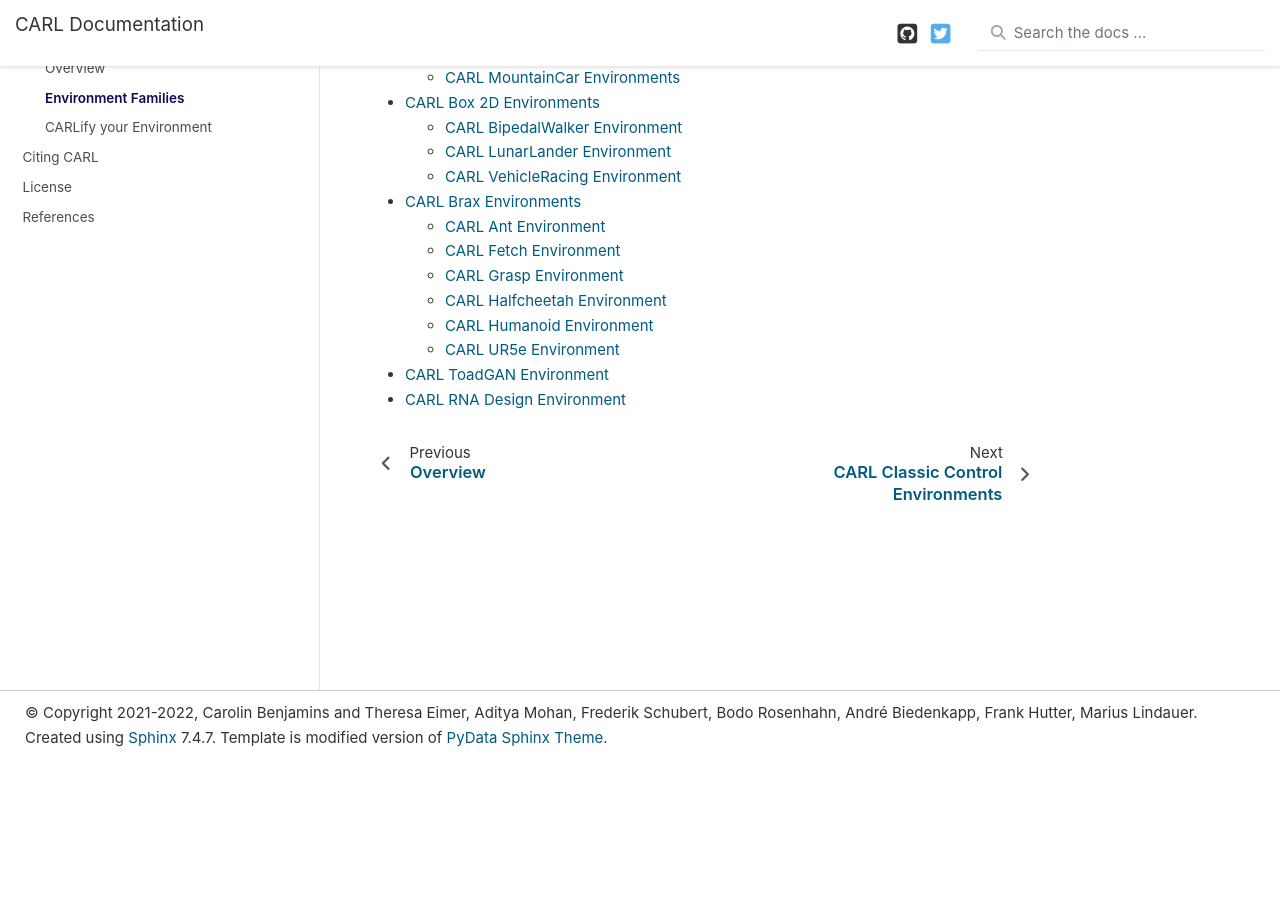
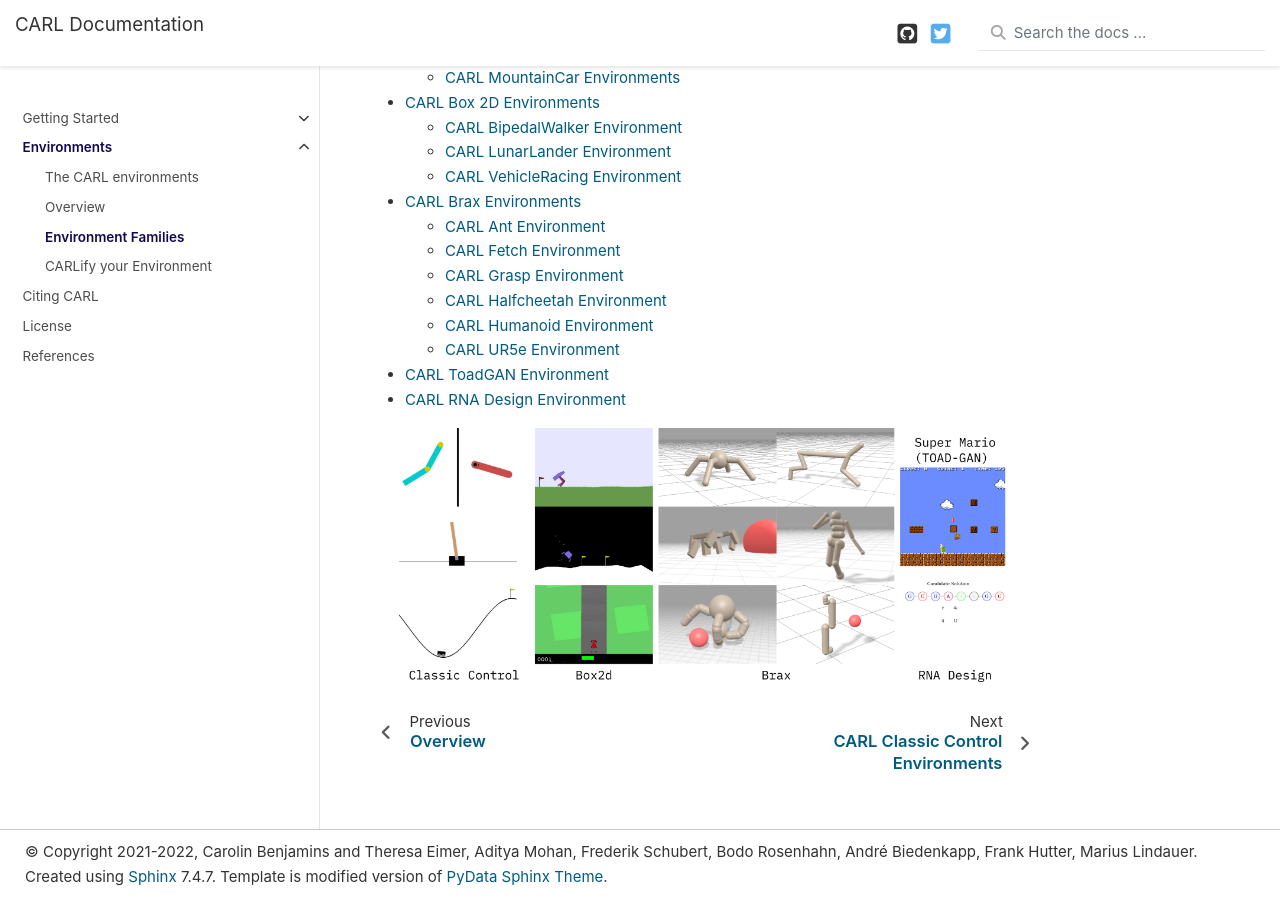
Before and after one commit to automl/CARL, a Sphinx documentation site: the page built from docs/source/environments/environment_families/index.rst, in a window 1280 px wide and 900 px high, scrolled down 215 px. Built offline with Sphinx 7.4.7, drawn with Linux system fonts in a browser that asks for light colours; nearby versions of some CDN libraries; library files that are not in the unit come from our copies; before the commit the page ends 976 px from its top, so only the background shows below that.

Commit message:
added image

```diff
--- a/docs/source/environments/environment_families/index.rst
+++ b/docs/source/environments/environment_families/index.rst
@@ -9,3 +9,8 @@
     brax
     toad_gan
     rna
+
+.. image:: ../../figures/envs_overview.png
+  :width: 90%
+  :align: center
+  :alt: Screenshot of each environment included in CARL.
```
